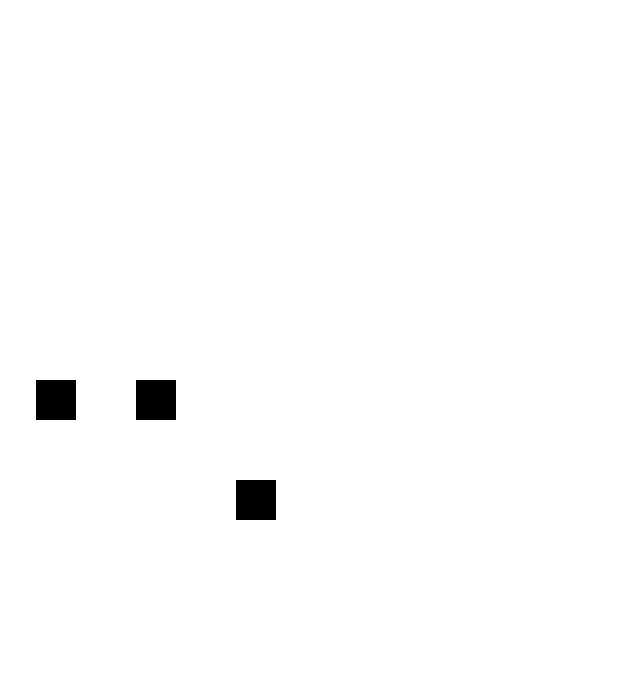
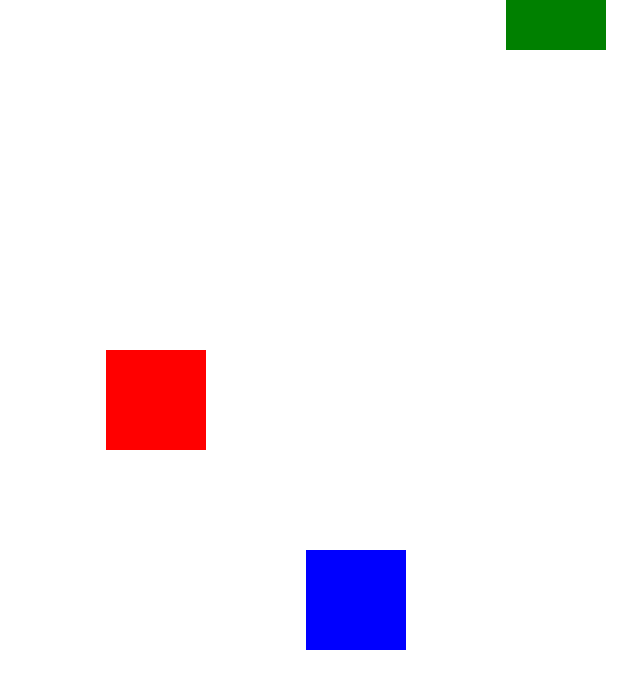
Before and after one commit to Arturblok1/WebPhysics, a plain HTML site: page index.html in a window 1280 px wide. Shown: the whole page, without its empty margins (484-1124 px from the left). Drawn offline with Linux system fonts and the light colour scheme.

Commit message:
added objects

```diff
--- /dev/null
+++ b/PhysicalObject.js
@@ -0,0 +1,9 @@
+class PhysicalObject {
+    constructor(x, y, color="black", width=100, height=100) {
+        this.x = x;
+        this.y = y;
+        this.color = color;
+        this.width = width;
+        this.height = height;
+    }
+}
--- a/index.html
+++ b/index.html
@@ -4,6 +4,7 @@
 </head>
 <body style="margin: 0;">
     <canvas id="mainCanvas" style="width: 100%;height: 100%;"></canvas>
+    <script src="PhysicalObject.js"></script>
     <script src="script.js"></script>
 </body>
 </html>
--- a/script.js
+++ b/script.js
@@ -2,10 +2,10 @@ canvas = document.getElementById("mainCanvas");
 canvas.width =  document.body.clientWidth;
 canvas.height = document.body.clientHeight;
 context = canvas.getContext("2d");
-let camx = document.body.clientWidth/2, camy = document.body.clientHeight/2;
-let mx = 0, my = 0, px = 0, py = 0;
+let camx = document.body.clientWidth/2, camy = document.body.clientHeight/2; // camera coordinates
+let mx = 0, my = 0, px = 0, py = 0; // mouse coordinates; previous coordinates
 let dx = mx-px, dy = my-py;
-let mpressed = false;
+let mpressed = false; // mouse pressed
 
 window.addEventListener("mousemove", function (e) {
     mx = e.pageX;
@@ -19,7 +19,11 @@ window.addEventListener("mouseup", function (e) {
     if (e.button == 0) mpressed = false;
 })
 
-
+// physical objects
+let physicalObjects = [];
+physicalObjects.push(new PhysicalObject(0,0,"red",100,100));
+physicalObjects.push(new PhysicalObject(200,200,"blue",100,100));
+physicalObjects.push(new PhysicalObject(400,-400,"green",100,100));
 
 setInterval(() => {
     canvas.width = document.body.clientWidth;
@@ -27,13 +31,20 @@ setInterval(() => {
     dx = mx-px, dy = my-py;
     px = mx; py = my;
     context.clearRect(0,0,canvas.width, canvas.height);
+
+    // camera movement
     if (mpressed){
         camx += dx;
         camy += dy;
     }
     context.translate(camx,camy);
-    context.fillRect(-20, -20,40,40);
-    context.fillRect(-120, -20,40,40);
-    context.fillRect(80, 80,40,40);
+
+    // object rendering
+    // e.g.: \/ \/ \/
+    physicalObjects.forEach(physicalObject => {
+        context.fillStyle = physicalObject.color;
+        context.fillRect(physicalObject.x-physicalObject.width/2, physicalObject.y-physicalObject.height/2, physicalObject.width, physicalObject.height);
+    });
+    //context.fillRect(-20, -20,40,40);
 
 }, 1000/60);
```
